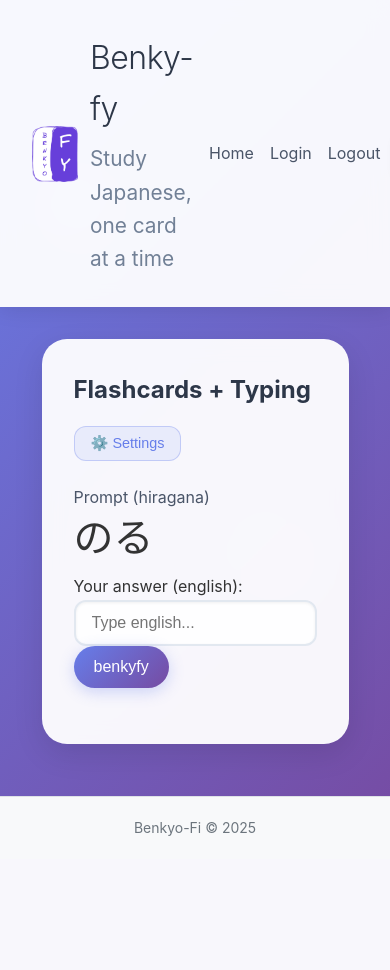
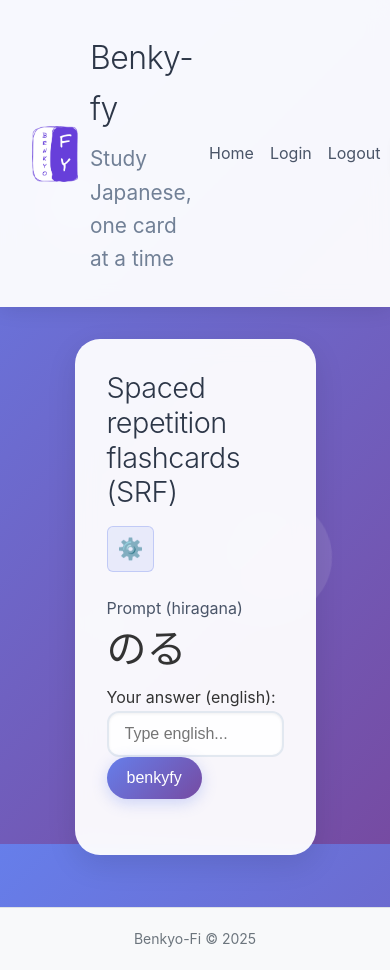
Before and after one commit to rfelixmg/benky-fy, a Flask app: page /module1/ in a window 390 px wide; the page is wider, and only the part inside the window is pictured. Before the commit the page ends 836 px from the top of that part, so only its background shows below. Run offline with Flask 3, Linux system fonts and the light colour scheme; the visitor is signed in with stand-in values (Sample User, id 1); parts of the project's set-up code (start-up, migrations or seed data) failed here and were passed over.

Commit message:
working and designed better

```diff
--- a/app/static/css/style.css
+++ b/app/static/css/style.css
@@ -96,7 +96,7 @@ body {
 }
 
 .header-container {
-	max-width: 1200px;
+	max-width: 1820px;
 	margin: 0 auto;
 	padding: 0 2rem;
 }
@@ -165,7 +165,7 @@ body {
 .main-content {
 	padding: 3rem 2rem;
 	max-width: 1400px;
-	margin: 0 auto;
+	margin: 0 15% 0 15%;
 }
 
 /* Generic panel reusing existing style */
@@ -987,6 +987,15 @@ body {
 	margin-bottom: 1.5rem;
 }
 
+.header-with-settings h1 {
+	font-size: clamp(1.8rem, 4vw, 2.5rem); /* Responsive font size */
+	font-weight: 300;
+	color: #2d3748;
+	margin: 0;
+	letter-spacing: -0.5px;
+	line-height: 1.2;
+}
+
 .settings-dropdown {
 	position: relative;
 }
@@ -994,11 +1003,11 @@ body {
 .settings-btn {
 	background: rgba(102, 126, 234, 0.1);
 	border: 1px solid rgba(102, 126, 234, 0.3);
-	border-radius: 12px;
-	padding: 0.5rem 1rem;
+	border-radius: 6px;
+	padding: 10px;
 	color: #667eea;
 	cursor: pointer;
-	font-size: 0.9rem;
+	font-size: 1.3rem;
 	transition: all 0.2s ease;
 }
 
--- a/app/templates/module1.html
+++ b/app/templates/module1.html
@@ -3,9 +3,9 @@
 {% block content %}
 <section class="panel">
 	<div class="header-with-settings">
-		<h1>Flashcards + Typing</h1>
+		<h1>Spaced repetition flashcards (SRF)</h1>
 		<div class="settings-dropdown">
-			<button class="settings-btn" onclick="toggleSettings()">⚙️ Settings</button>
+			<button class="settings-btn" onclick="toggleSettings()">⚙️</button>
 			<div class="settings-panel" id="settingsPanel">
 				<form method="POST" action="{{ url_for('module1.update_settings') }}">
 					<div class="settings-section">
```
